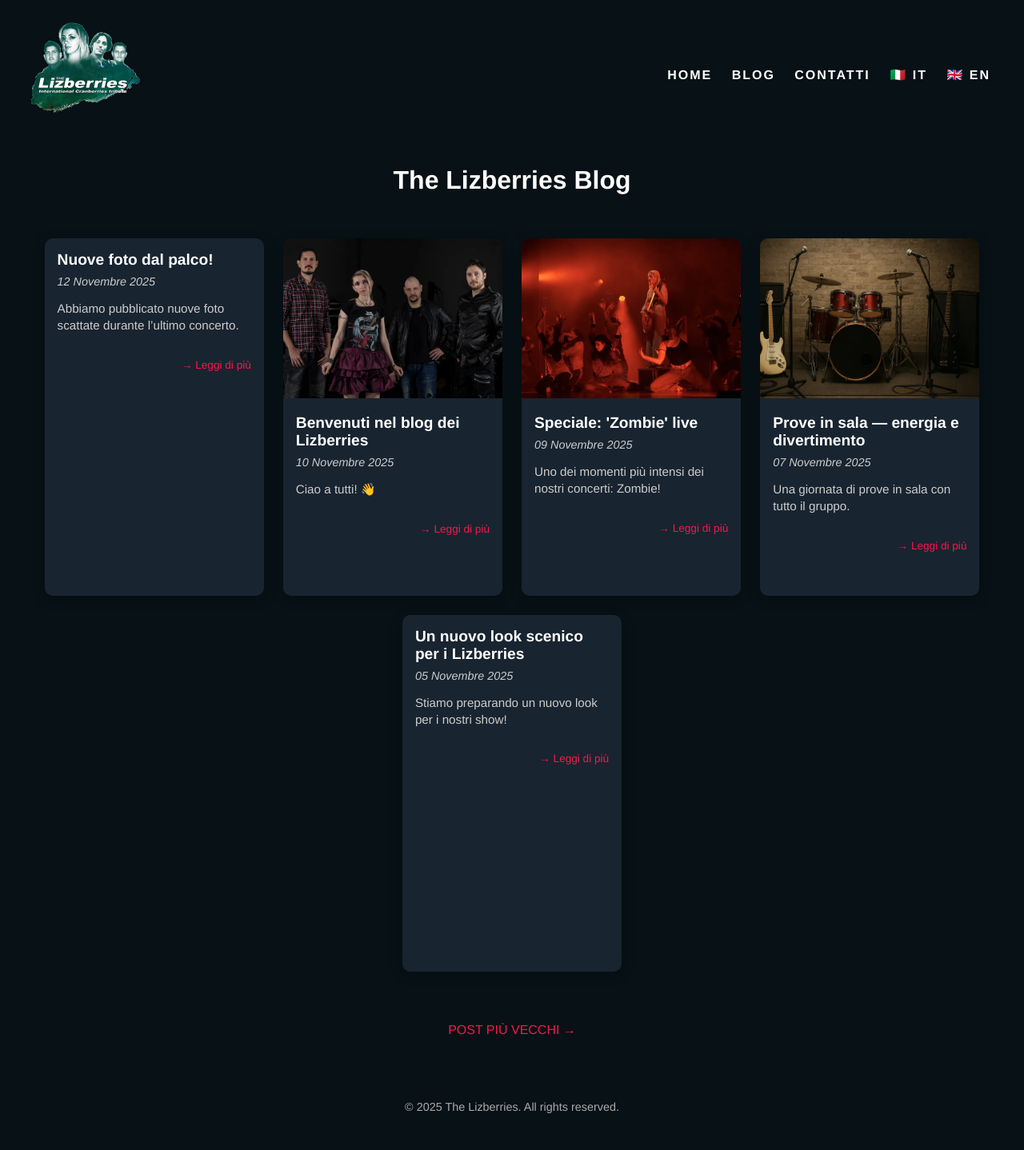
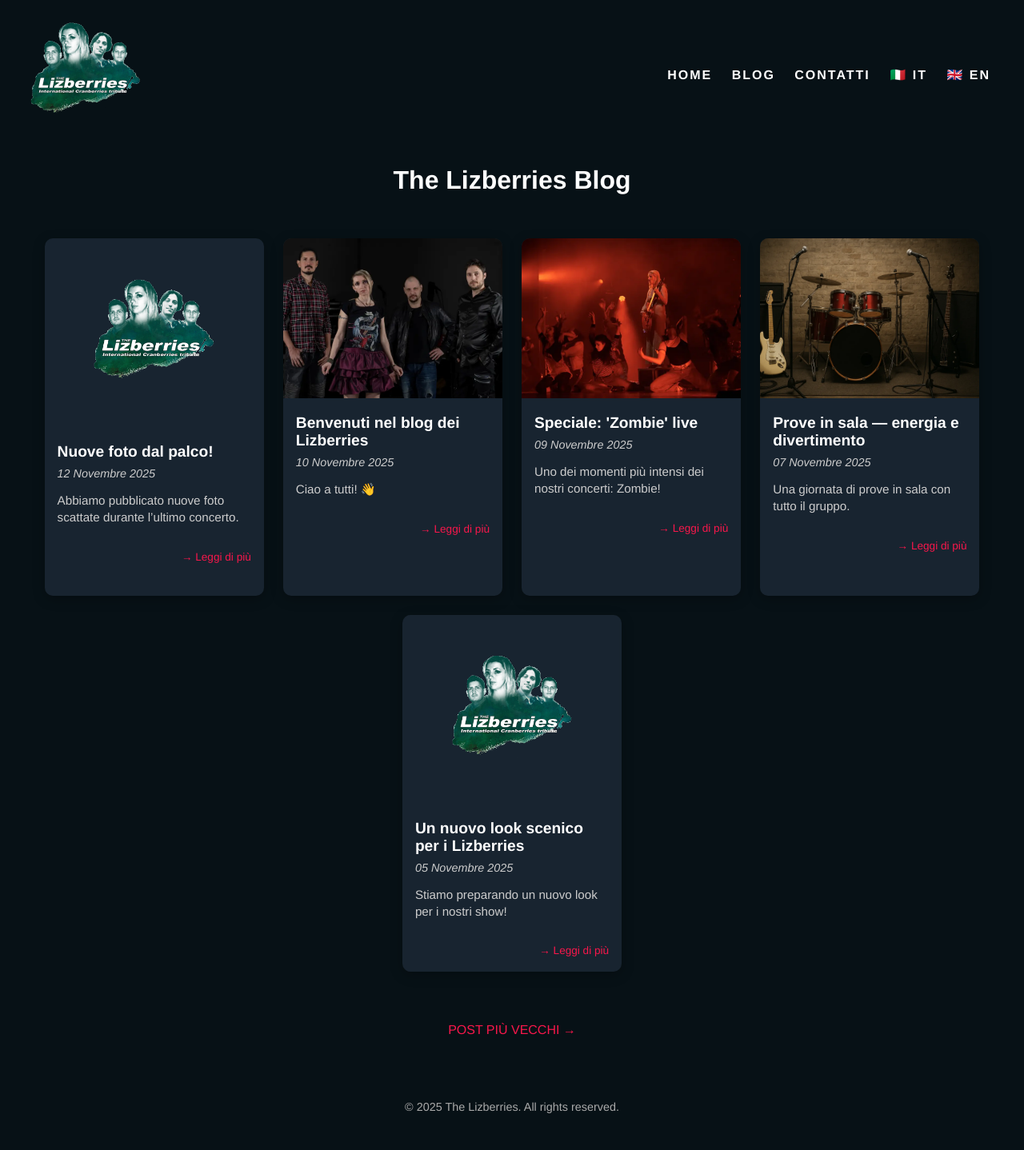
Before and after one commit to thelizberries/blog-lizberries, a Jekyll site: the page built from index.html, in a window 1280 px wide. Shown: the whole page at 80% size. Built offline with Jekyll 4.4.1, drawn with Linux system fonts in a browser that asks for light colours; the list of posts is cut into pages by our own code.

Commit message:
Enhance post preview styles and add default image styling

```diff
--- a/_config.yml
+++ b/_config.yml
@@ -18,4 +18,14 @@ sass:
 plugins:
   - jekyll-paginate
 
+# Default settings
+defaults:
+  - scope:
+      path: ""
+      type: "posts"
+    values:
+      image: "/assets/images/The-Lizberries-Logo_small.png"
+      layout: post
+      lang: "it"
+
 #test
--- a/_layouts/home.html
+++ b/_layouts/home.html
@@ -9,7 +9,7 @@ layout: default
   <article class="post-preview{% unless post.image %} no-image{% endunless %}">
     <a href="{{ post.url | relative_url }}">
       {% if post.image %}
-        <img src="{{ post.image | relative_url }}" alt="{{ post.title }}">
+        <img src="{{ post.image | relative_url }}" alt="{{ post.title }}" class="{% if post.image == '/assets/images/The-Lizberries-Logo_small.png' %}default-image{% endif %}">
       {% endif %}
       <h2>{{ post.title }}</h2>
       {% assign mesi = "Gennaio,Febbraio,Marzo,Aprile,Maggio,Giugno,Luglio,Agosto,Settembre,Ottobre,Novembre,Dicembre" | split: "," %}
--- a/assets/css/lizberries-blog.css
+++ b/assets/css/lizberries-blog.css
@@ -107,6 +107,16 @@ header.blog-header nav a:hover {
   object-fit: cover;
 }
 
+.post-preview img.default-image {
+  width: 60%;
+  height: 200px;
+  object-fit: contain;
+  margin: 0 auto;
+  display: block;
+  background-color: var(--card-bg);
+  padding: 20px;
+}
+
 /* Single post styles */
 .post {
   padding: 2rem;
```
